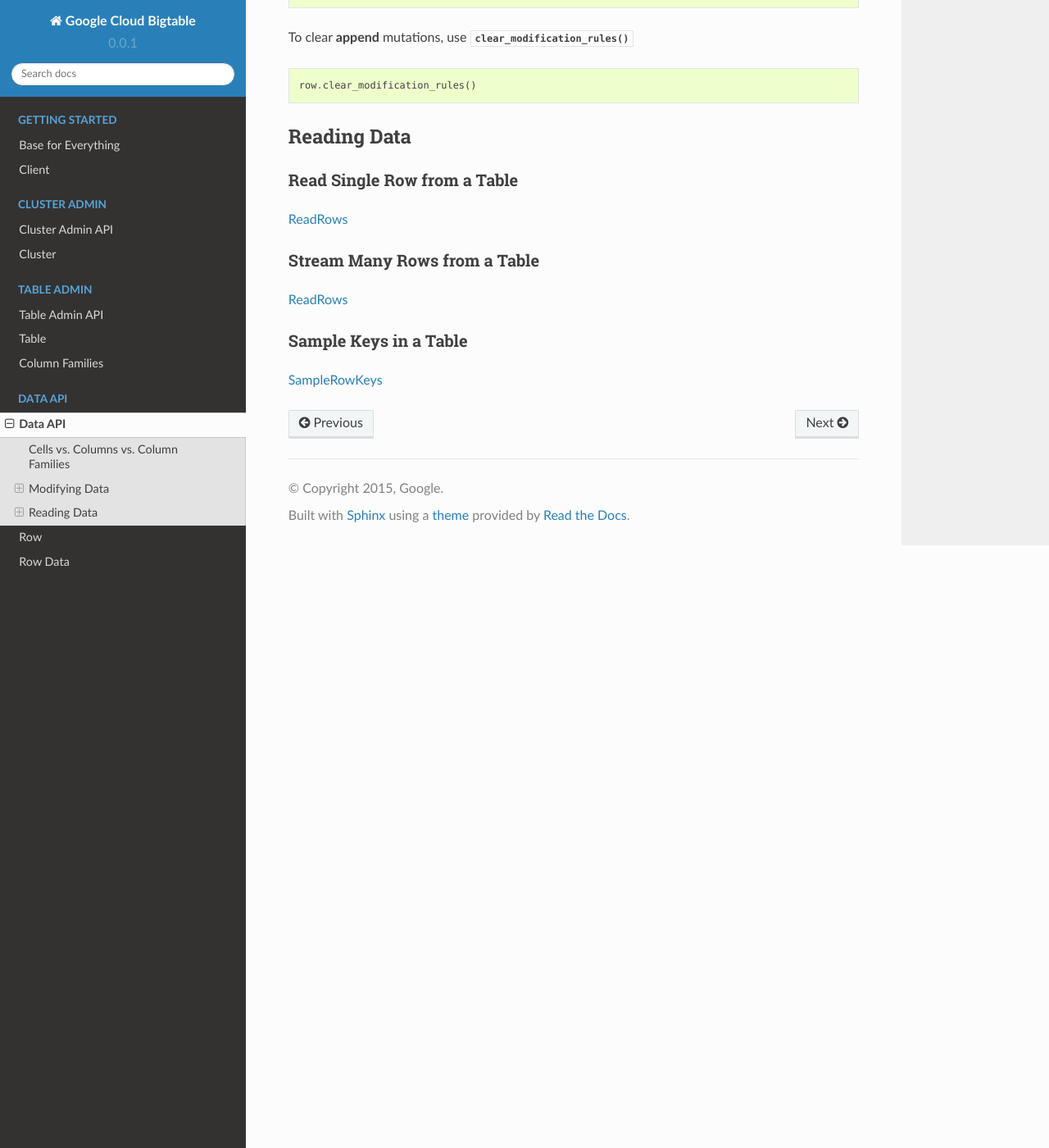
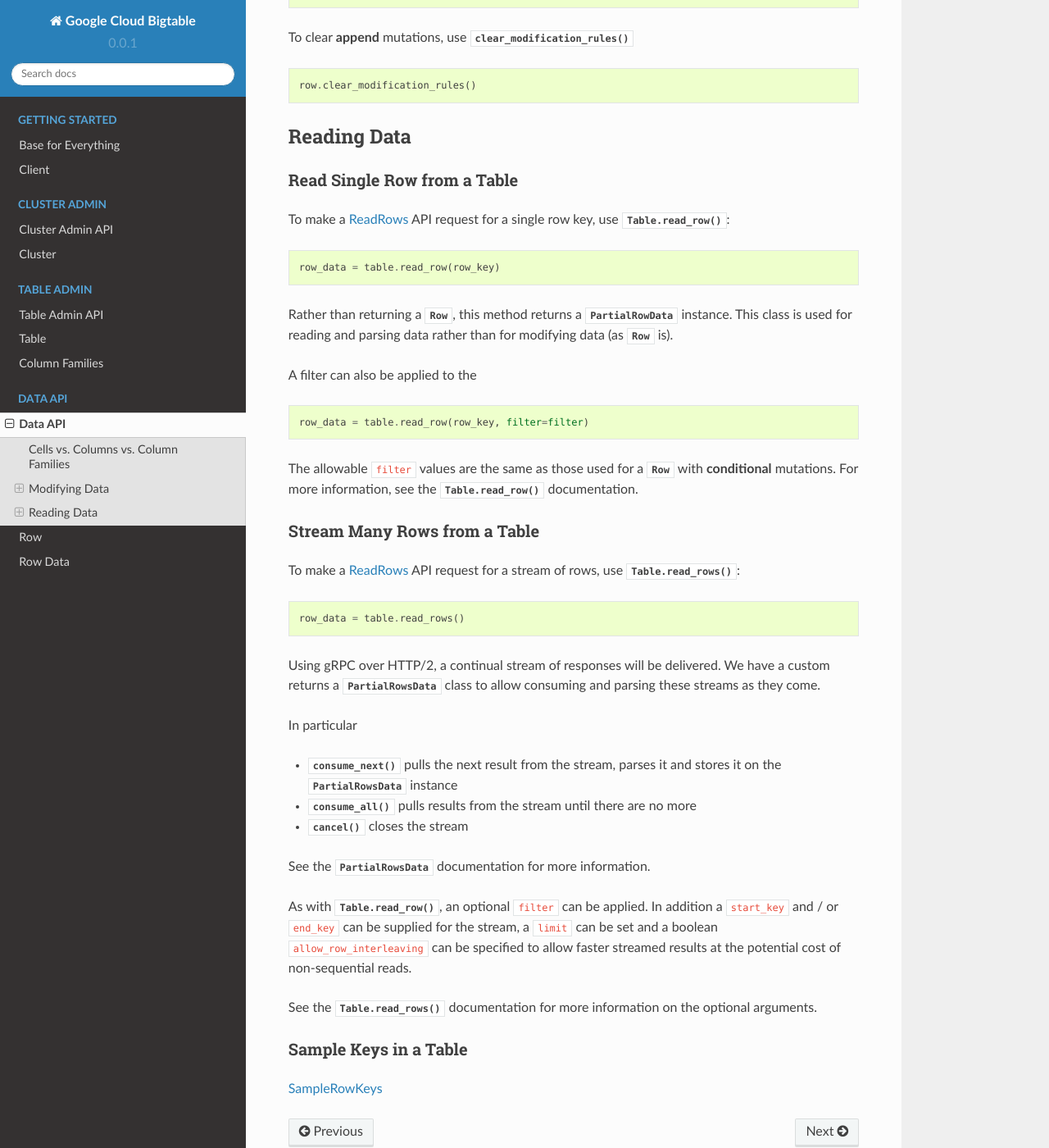
Before and after one commit to dhermes/gcloud-python-bigtable, a Sphinx documentation site: the page built from docs/data-api.rst, in a window 1280 px wide and 1400 px high, scrolled down 3763 px. Shown: the whole window at 82% size. Built offline with Sphinx 7.4.7 and the Read the Docs theme 2.0.0, drawn with Linux system fonts in a browser that asks for light colours; the version number is read from the project's files by our own code.

Commit message:
Documenting row reading methods.

```diff
--- a/docs/data-api.rst
+++ b/docs/data-api.rst
@@ -222,12 +222,66 @@ Reading Data
 Read Single Row from a Table
 ----------------------------
 
-`ReadRows`_
+To make a `ReadRows`_ API request for a single row key, use
+:meth:`Table.read_row() <gcloud_bigtable.table.Table.read_row>`:
+
+.. code:: python
+
+    row_data = table.read_row(row_key)
+
+Rather than returning a :class:`Row <gcloud_bigtable.row.Row>`, this method
+returns a :class:`PartialRowData <gcloud_bigtable.row_data.PartialRowData>`
+instance. This class is used for reading and parsing data rather than for
+modifying data (as :class:`Row <gcloud_bigtable.row.Row>` is).
+
+A filter can also be applied to the
+
+.. code:: python
+
+    row_data = table.read_row(row_key, filter=filter)
+
+The allowable ``filter`` values are the same as those used for a
+:class:`Row <gcloud_bigtable.row.Row>` with **conditional** mutations. For
+more information, see the
+:meth:`Table.read_row() <gcloud_bigtable.table.Table.read_row>` documentation.
 
 Stream Many Rows from a Table
 -----------------------------
 
-`ReadRows`_
+To make a `ReadRows`_ API request for a stream of rows, use
+:meth:`Table.read_rows() <gcloud_bigtable.table.Table.read_rows>`:
+
+.. code:: python
+
+    row_data = table.read_rows()
+
+Using gRPC over HTTP/2, a continual stream of responses will be delivered.
+We have a custom
+returns a :class:`PartialRowsData <gcloud_bigtable.row_data.PartialRowsData>`
+class to allow consuming and parsing these streams as they come.
+
+In particular
+
+* :meth:`consume_next() <gcloud_bigtable.row_data.PartialRowsData.consume_next>`
+  pulls the next result from the stream, parses it and stores it on the
+  :class:`PartialRowsData <gcloud_bigtable.row_data.PartialRowsData>` instance
+* :meth:`consume_all() <gcloud_bigtable.row_data.PartialRowsData.consume_all>`
+  pulls results from the stream until there are no more
+* :meth:`cancel() <gcloud_bigtable.row_data.PartialRowsData.cancel>` closes
+  the stream
+
+See the :class:`PartialRowsData <gcloud_bigtable.row_data.PartialRowsData>`
+documentation for more information.
+
+As with
+:meth:`Table.read_row() <gcloud_bigtable.table.Table.read_row>`, an optional
+``filter`` can be applied. In addition a ``start_key`` and / or ``end_key``
+can be supplied for the stream, a ``limit`` can be set and a boolean
+``allow_row_interleaving`` can be specified to allow faster streamed results
+at the potential cost of non-sequential reads.
+
+See the :meth:`Table.read_rows() <gcloud_bigtable.table.Table.read_rows>`
+documentation for more information on the optional arguments.
 
 Sample Keys in a Table
 ----------------------
```
